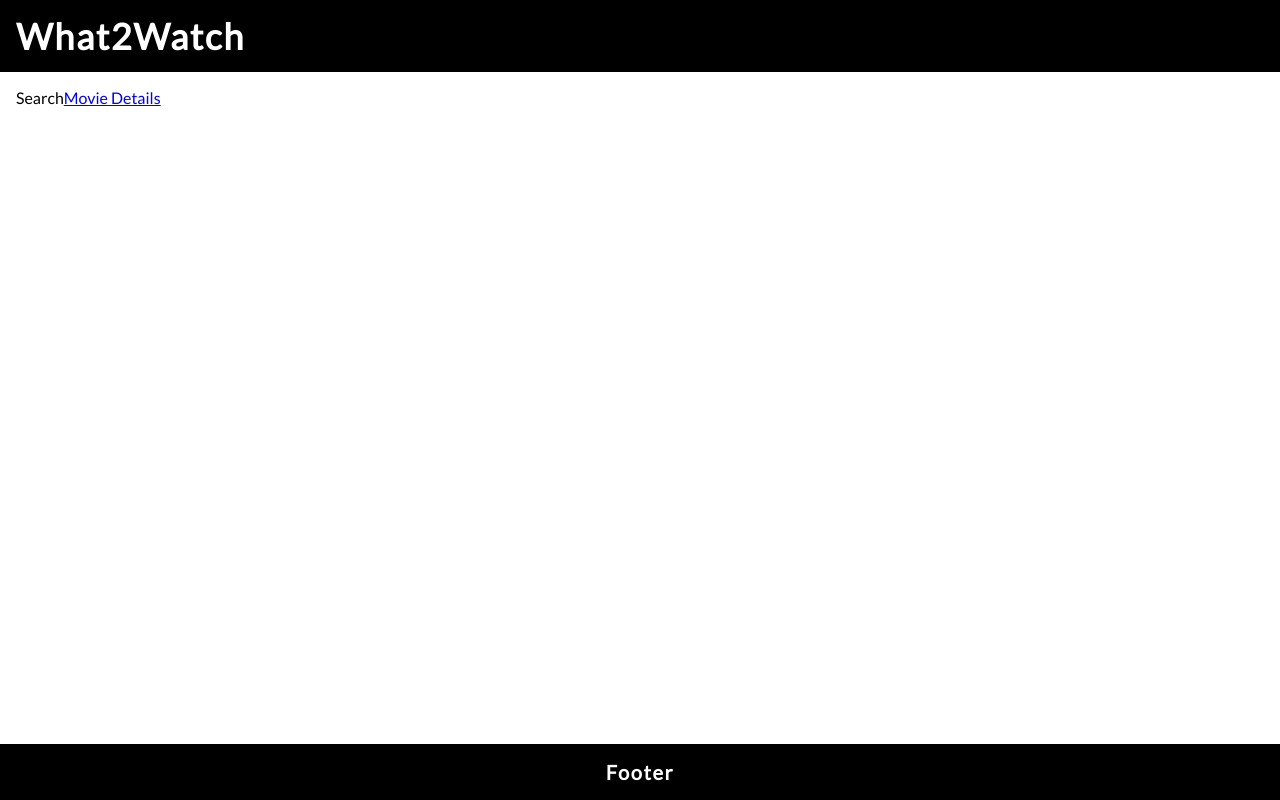
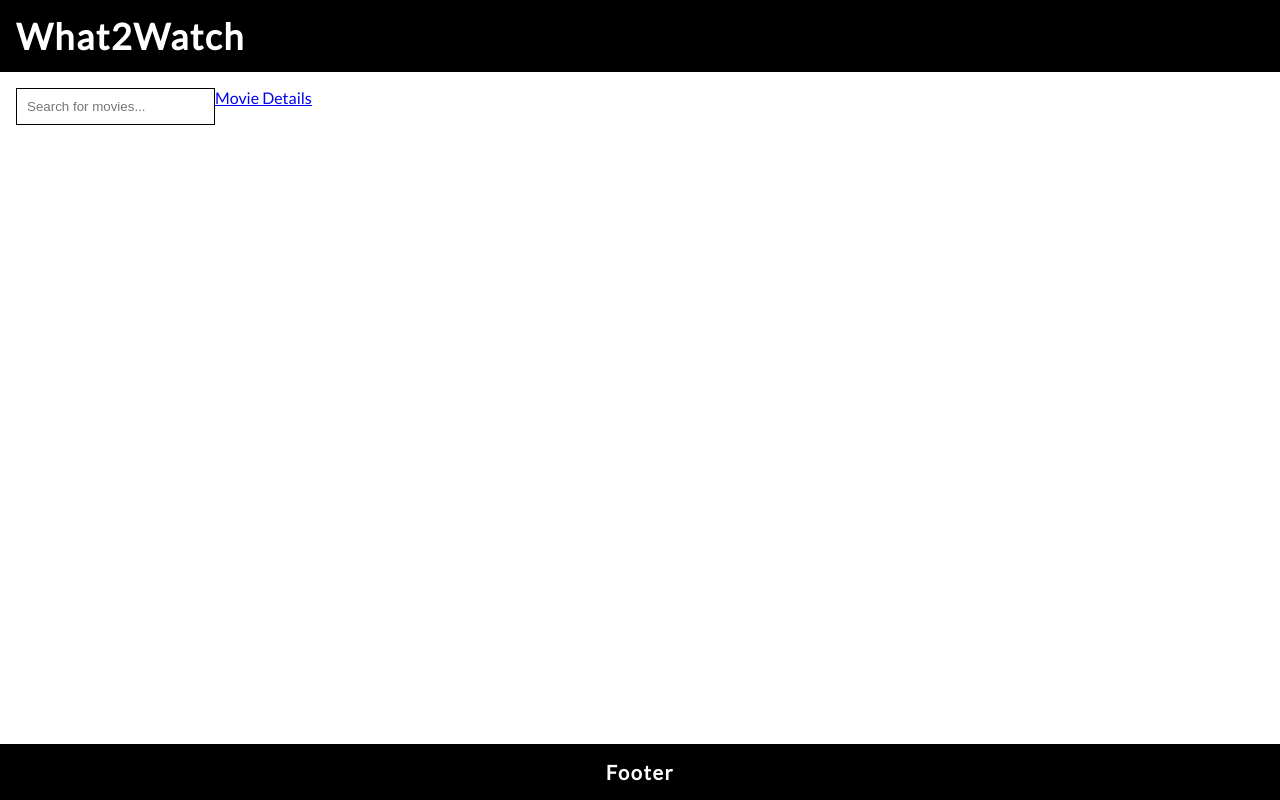
Before and after one commit to Freydiz/movie-app, a React (Create React App) app: page / in a window 1280 px wide. Built offline with nearby package versions, Linux system fonts and the light colour scheme.

Commit message:
added search api

```diff
--- a/src/components/search/index.ts
+++ b/src/components/search/index.ts
@@ -1 +1,2 @@
 export * from './search';
+export * from './search-result';
--- /dev/null
+++ b/src/components/search/search-result.tsx
@@ -0,0 +1,20 @@
+interface Movie {
+  id: number;
+  title: string;
+  // Add any other movie properties you need
+}
+
+interface SearchResultProps {
+  movies: Movie[];
+}
+
+export const SearchResult: React.FC<SearchResultProps> = (props) => {
+  const { movies } = props;
+  return (
+    <ul>
+      {movies.map((movie) => (
+        <li key={movie.id}>{movie.title}</li>
+      ))}
+    </ul>
+  );
+};
--- a/src/components/search/search.tsx
+++ b/src/components/search/search.tsx
@@ -1,3 +1,33 @@
-export const Search = () => {
-  return <div>Search</div>;
+import { useState } from 'react';
+import styled from 'styled-components';
+
+interface Props {
+  onSearch: (query: string) => void;
+}
+
+export const Search: React.FC<Props> = (props) => {
+  const { onSearch } = props;
+
+  const [query, setQuery] = useState('');
+
+  const handleInputChange = (event: React.ChangeEvent<HTMLInputElement>) => {
+    setQuery(event.target.value);
+  };
+
+  const handleSubmit = (event: React.FormEvent<HTMLFormElement>) => {
+    event.preventDefault();
+    onSearch(query);
+  };
+
+  return (
+    <form onSubmit={handleSubmit}>
+      <Input type="text" placeholder="Search for movies..." value={query} onChange={handleInputChange} />
+    </form>
+  );
 };
+
+const Input = styled.input`
+  width: 100%;
+  padding: 10px;
+  border: 1px solid;
+`;
--- a/src/pages/home.tsx
+++ b/src/pages/home.tsx
@@ -1,10 +1,22 @@
 import { Link } from 'react-router-dom';
-import { Search } from '../components';
+import { Search, SearchResult } from '../components';
+import { useState } from 'react';
+import { fetchMovies } from '../services/fetch-movies';
 
 export const Home = () => {
+  const [movies, setMovies] = useState([]);
+
+  const handleSearch = async (query: string) => {
+    if (!query) return;
+    const results = await fetchMovies(query);
+    setMovies(results);
+  };
+
   return (
     <>
-      <Search />
+      <Search onSearch={handleSearch} />
+      <SearchResult movies={movies} />
+
       <Link to="details">Movie Details</Link>
     </>
   );
--- /dev/null
+++ b/src/services/fetch-movies.ts
@@ -0,0 +1,16 @@
+export const fetchMovies = async (searchQuery: string) => {
+  try {
+    const url = `https://api.themoviedb.org/3/search/movie?api_key=7741135f64976e07481862591cde71c2&query=${searchQuery}&include_adult=false&language=en-US&page=1`;
+    const response = await fetch(url);
+
+    if (!response.ok) {
+      throw new Error(`HTTP error! status: ${response.status}`);
+    }
+
+    const data = await response.json();
+    return data.results;
+  } catch (error) {
+    console.error('Failed to fetch movies:', error);
+    return [];
+  }
+};
```
